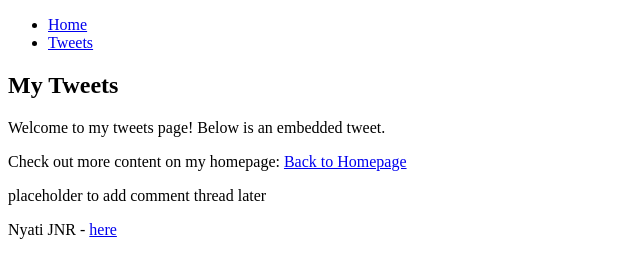
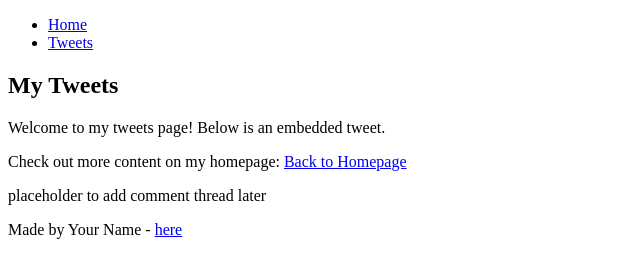
Before and after one commit to NyatiJnr/My_First_Portfolio, a plain HTML site: page html_basic/tweets.html in a window 1280 px wide. Shown: the whole page, without its empty margins (0-640 px from the left). Drawn offline with Linux system fonts and the light colour scheme.

Commit message:
Update tweets.html

```diff
--- a/html_basic/tweets.html
+++ b/html_basic/tweets.html
@@ -25,6 +25,6 @@
             <p>placeholder to add comment thread later</p>
         </aside>
     </main>
-    <footer><p> Nyati JNR - <a href="https://github.com/NyatiJnr" target="_blank">here</a></p></footer>
+    <footer><p>Made by Your Name - <a href="https://example.com" target="_blank">here</a></p></footer>
 </body>
 </html>
```
